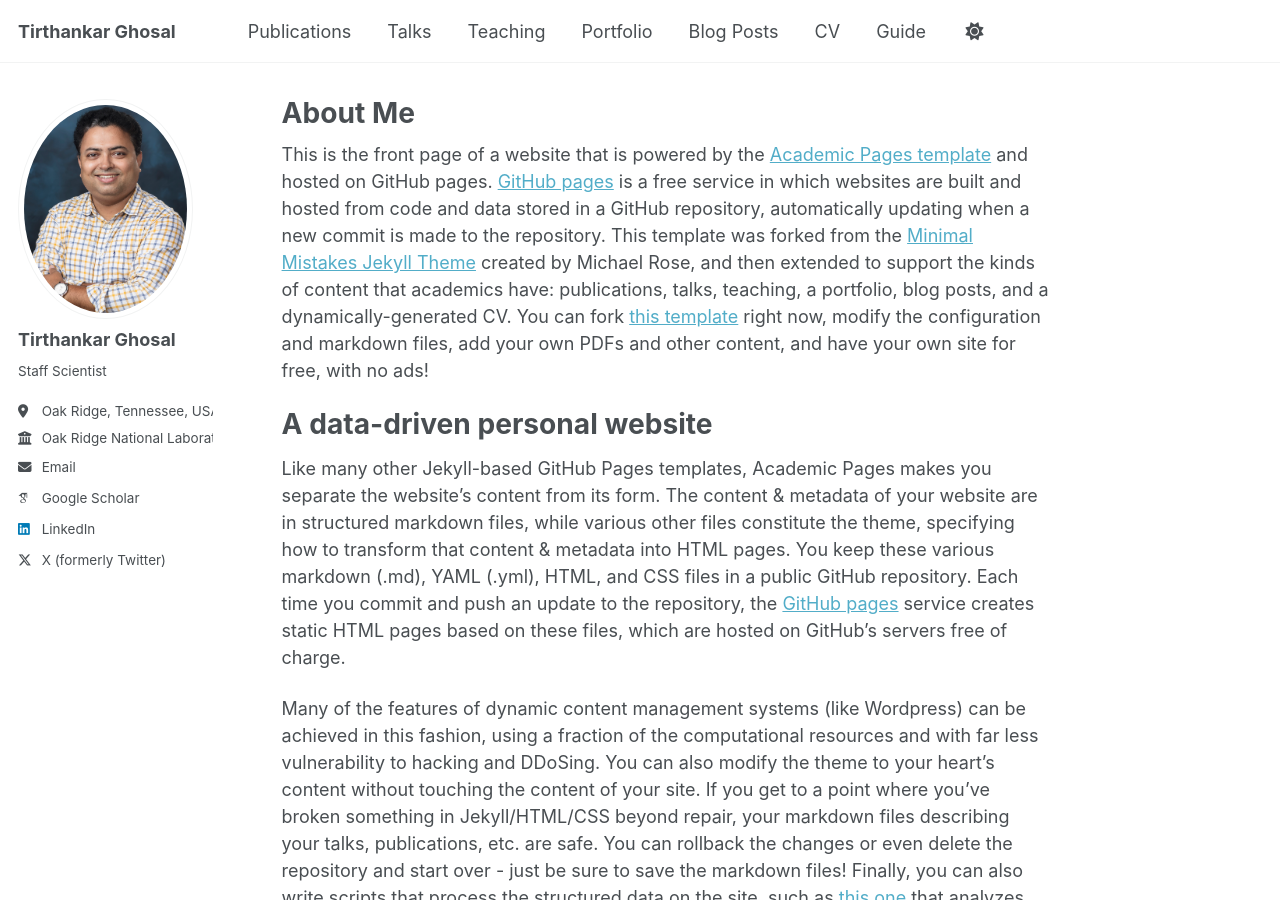
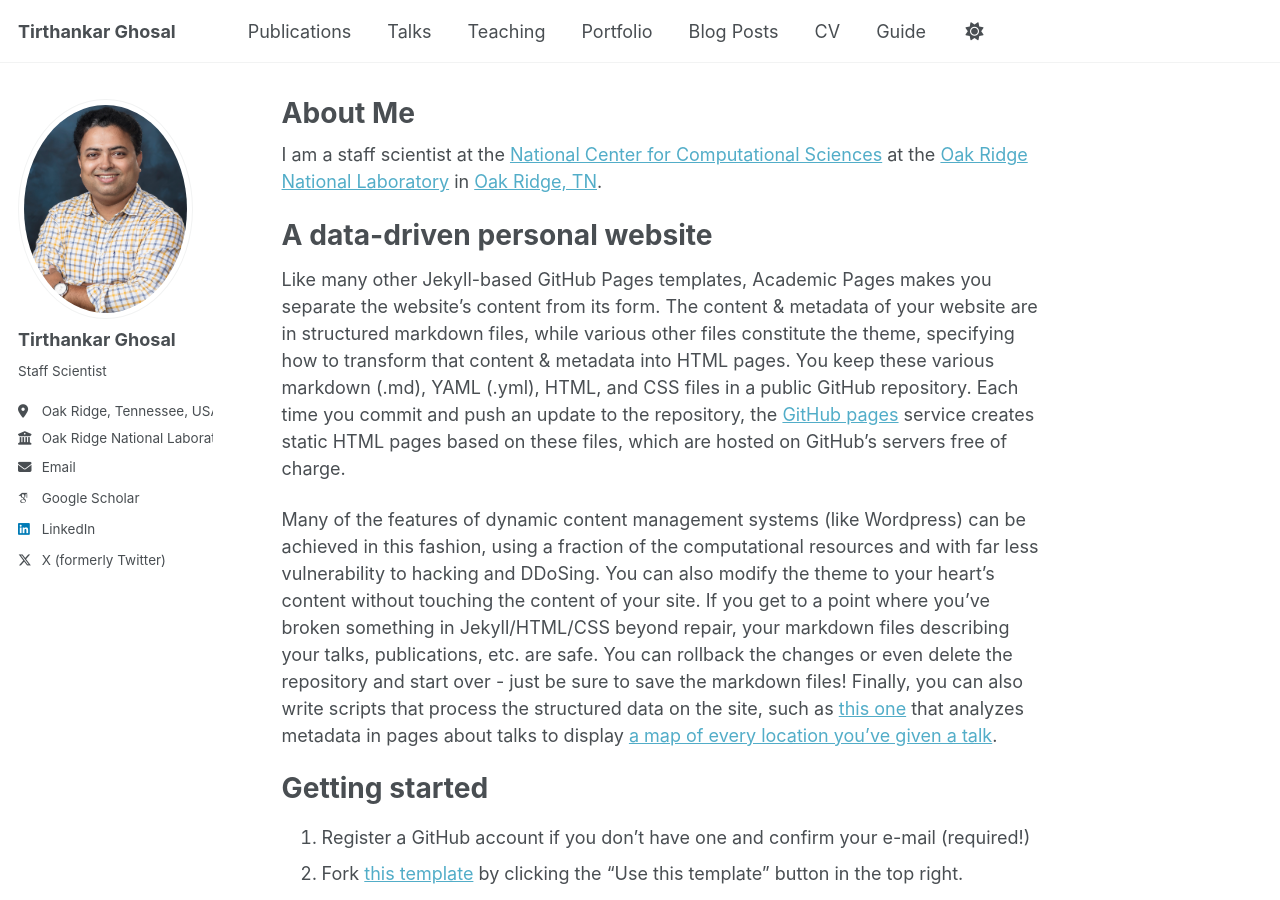
Before and after one commit to Tirthankar-Ghosal/Tirthankar-Ghosal.github.io, a Jekyll site: the page built from _pages/about.md, in a window 1280 px wide and 900 px high. Built offline with Jekyll 4.4.1, drawn with Linux system fonts in a browser that asks for light colours; some web fonts are replaced.

Commit message:
Update about.md

```diff
--- a/_pages/about.md
+++ b/_pages/about.md
@@ -7,7 +7,7 @@ redirect_from:
   - /about.html
 ---
 
-This is the front page of a website that is powered by the [Academic Pages template](https://github.com/academicpages/academicpages.github.io) and hosted on GitHub pages. [GitHub pages](https://pages.github.com) is a free service in which websites are built and hosted from code and data stored in a GitHub repository, automatically updating when a new commit is made to the repository. This template was forked from the [Minimal Mistakes Jekyll Theme](https://mmistakes.github.io/minimal-mistakes/) created by Michael Rose, and then extended to support the kinds of content that academics have: publications, talks, teaching, a portfolio, blog posts, and a dynamically-generated CV. You can fork [this template](https://github.com/academicpages/academicpages.github.io) right now, modify the configuration and markdown files, add your own PDFs and other content, and have your own site for free, with no ads!
+I am a staff scientist at the [National Center for Computational Sciences](https://www.ornl.gov/division/nccs) at the [Oak Ridge National Laboratory](https://www.ornl.gov) in [Oak Ridge, TN](https://www.oakridgetn.gov).
 
 A data-driven personal website
 ======
```
